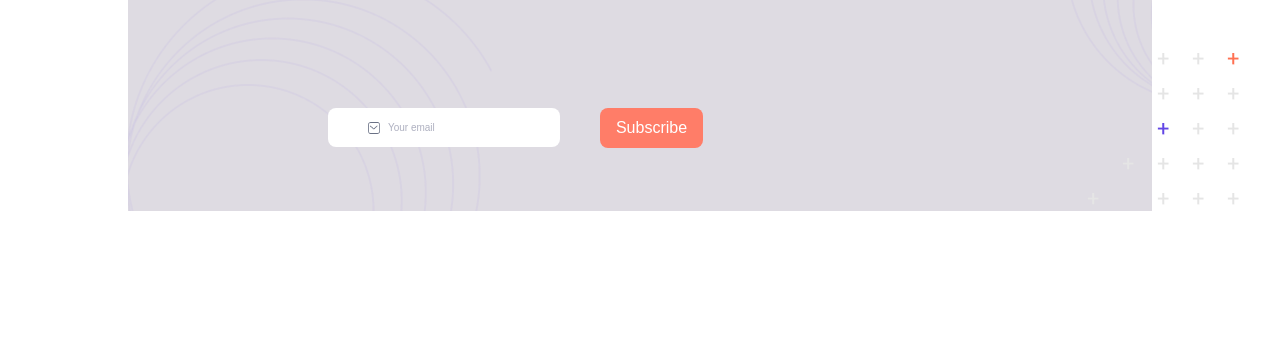
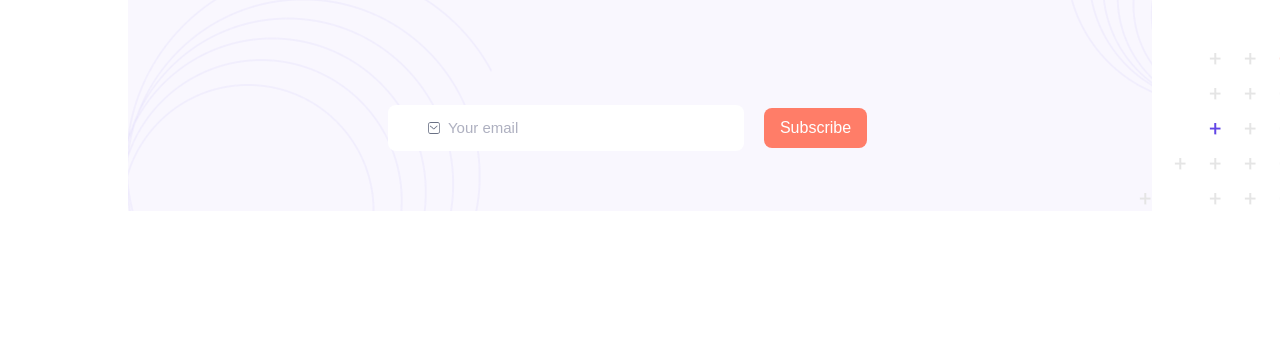
Before and after one commit to terhemeniorwua-png/travellers-website, a website: page index.html in a window 1280 px wide. Shown: the part 3373-3725 px from the top of the page. Drawn offline with Linux system fonts and the light colour scheme.

Commit message:
edit the subscribe section

```diff
--- a/index.html
+++ b/index.html
@@ -248,16 +248,19 @@
                         Subscribe to get information, latest news and other interesting offers about Jadoo
                     </h3>
                     <!-- input and button -->
-                        <div class="flex pt-12 justify-center items-center gap-24">
-                            <div class="flex  justify-start items-center gap-10">
+                        <div class="flex pt-12 justify-center items-center gap-24 ">
+                            <div class="flex  justify-start items-center gap-5 relative left-28">
                               <div class="bg-white items-center flex py-3 px-10 space-x-2 rounded-lg">
                                   <img src="image/mail.png" alt="" class="size-3">
-                                <input type="email" placeholder="Your email" class="text-[10px] outline-0">
+                                <input type="email" placeholder="Your email" class="text-[15px] outline-0 w-64">
                               </div>
 
                             <a href="#"><button class="bg-[#FF7D68] p-2 rounded-lg text-white px-4" type="submit">Subscribe</button></a>
-                    </div>
-                    <div class="flex justify-end relative left-72"><img src="image/stars.png" class="z-50"></div>
+                            </div>
+                            <div class="flex justify-end relative left-72">
+                              <img src="image/stars.png" class="z-50">
+                            </div>
+                        </div>
                    </section>
         </main>
         <footer class="pt-36">
--- a/src/input.css
+++ b/src/input.css
@@ -105,7 +105,7 @@
     background-position: center;
     text-align: center;
     width:100%;
-    background-color: rgb(222, 220, 220);
+    background-color: rgba(255, 255, 255, 0.664);
 }
 .editWidth{
     width: 22.7em;
```
Also changed, not shown: src/output.css.
